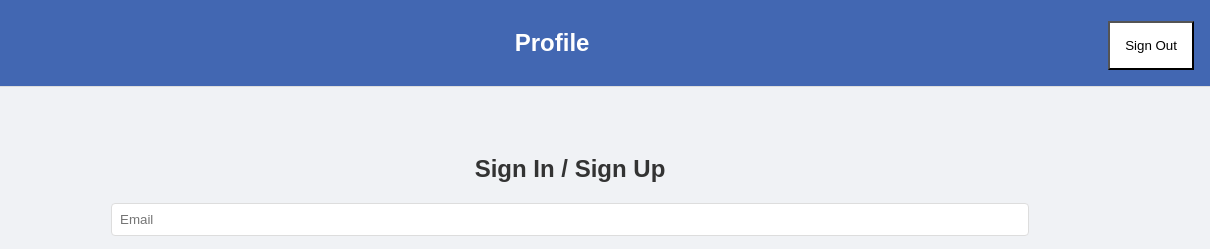
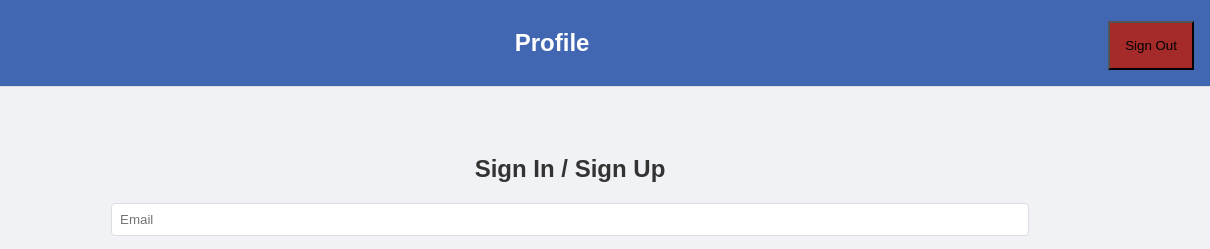
Before and after one commit to itzfew/Edu-Hub, a plain HTML site: page profile.html in a window 1280 px wide. Shown: the top 249 px of the page, 70-1280 px from the left. Drawn offline with Linux system fonts and the light colour scheme; no server answers.

Commit message:
Update styles.css

```diff
--- a/styles.css
+++ b/styles.css
@@ -224,7 +224,7 @@ h1 {
 {
   margin-top:5px;
     padding:15px;
-background-color:white;
+background-color:brown;
 
 }
 #view-posts
```
